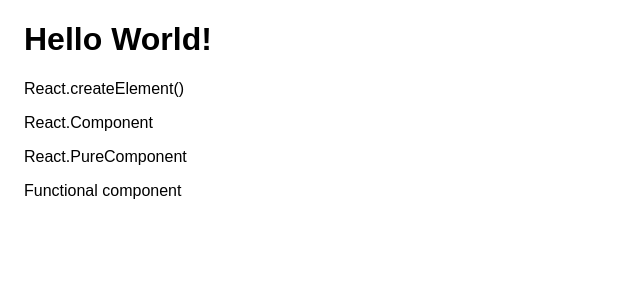
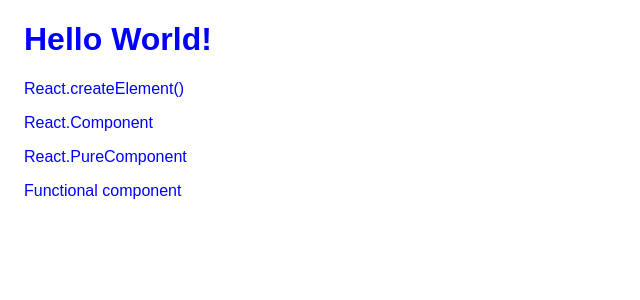
Before and after one commit to Csongi8916/ReactJS-gmp, a React app: page / in a window 1280 px wide. Shown: the top 300 px of the page, without its empty margins (0-640 px from the left). Built offline with nearby package versions, Linux system fonts and the light colour scheme.

Commit message:
Webpack and babel is configed basically

```diff
--- a/src/App.js
+++ b/src/App.js
@@ -3,7 +3,7 @@
 import PureComp from "./components/samples/pureComp";
 import FuncComp from "./components/samples/funcComp";
 
-import "./App.css";
+import "./App.scss";
 
 const createdReactElement = React.createElement('p', null, 'React.createElement()');
 
--- /dev/null
+++ b/src/App.scss
@@ -0,0 +1,7 @@
+$color: blue;
+
+.App {
+  margin: 1rem;
+  font-family: Arial, Helvetica, sans-serif;
+  color: $color;
+}
--- a/webpack.config.js
+++ b/webpack.config.js
@@ -12,6 +12,14 @@
         exclude: /(node_modules|bower_components)/,
         loader: "babel-loader",
         options: { presets: ["@babel/env"] }
+      },
+      {
+        test: /\.s[ac]ss$/i,
+        use: [
+          'style-loader',
+          'css-loader',
+          'sass-loader',
+        ],
       },
       {
         test: /\.css$/,
@@ -29,7 +37,7 @@
     contentBase: path.join(__dirname, "public/"),
     port: 3000,
     publicPath: "http://localhost:3000/dist/",
-    hotOnly: true
+    hot: true,
   },
   plugins: [new webpack.HotModuleReplacementPlugin()]
 };
```
Also changed, not shown: package.json (+12 -4 lines).
